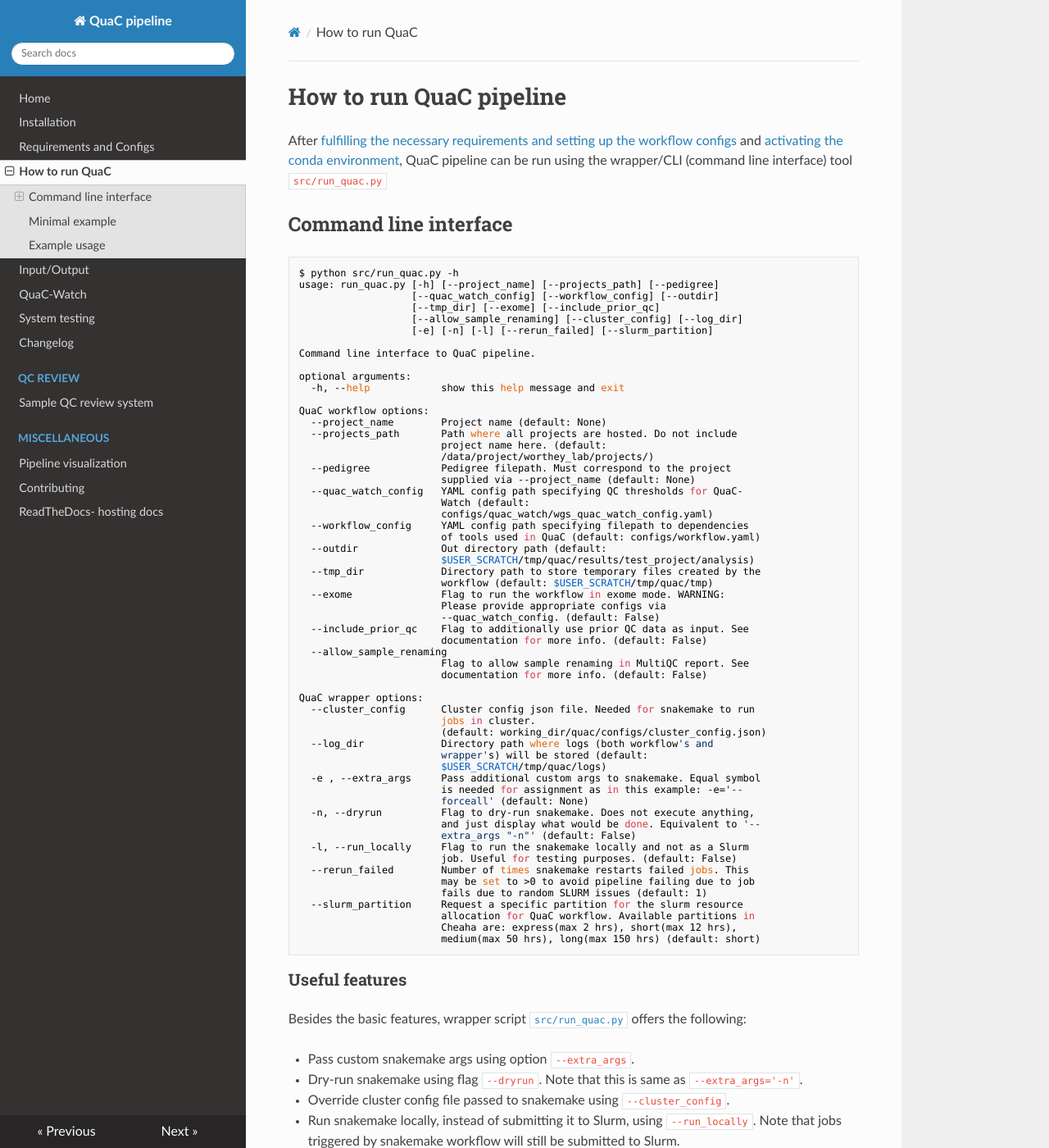
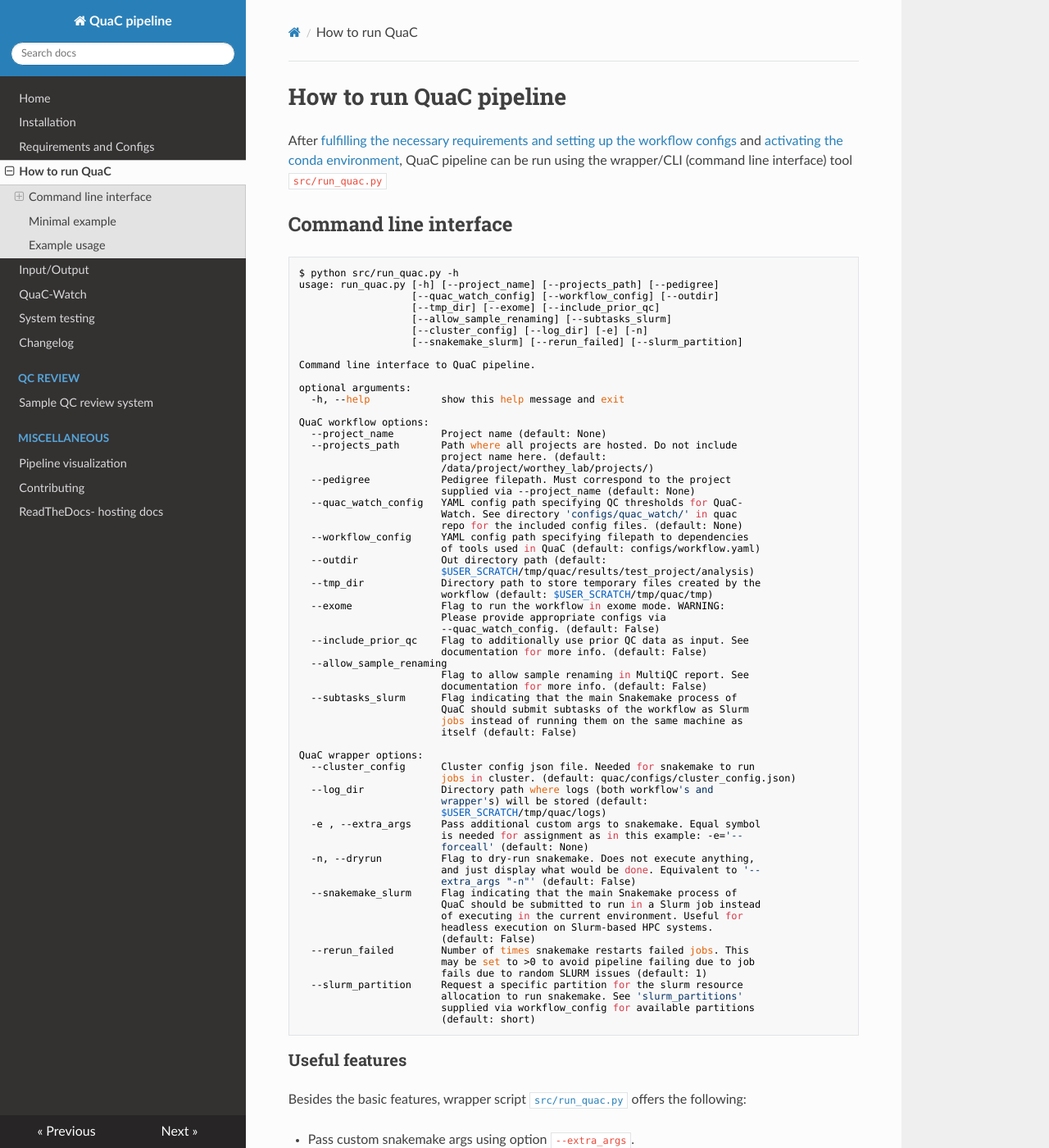
Before and after one commit to uab-cgds-worthey/quac, an MkDocs documentation site: the page built from docs/quac_cli.md, in a window 1280 px wide and 1400 px high. Shown: the whole window at 82% size. Built offline with MkDocs 1.6.1, drawn with Linux system fonts in a browser that asks for light colours; nearby versions of some CDN libraries; some of the changed text lies outside the part shown.

Commit message:
updates cli help message reflecting new merged PR

````diff
--- a/docs/quac_cli.md
+++ b/docs/quac_cli.md
@@ -11,8 +11,9 @@ $ python src/run_quac.py -h
 usage: run_quac.py [-h] [--project_name] [--projects_path] [--pedigree]
                    [--quac_watch_config] [--workflow_config] [--outdir]
                    [--tmp_dir] [--exome] [--include_prior_qc]
-                   [--allow_sample_renaming] [--cluster_config] [--log_dir]
-                   [-e] [-n] [-l] [--rerun_failed] [--slurm_partition]
+                   [--allow_sample_renaming] [--subtasks_slurm]
+                   [--cluster_config] [--log_dir] [-e] [-n]
+                   [--snakemake_slurm] [--rerun_failed] [--slurm_partition]
 
 Command line interface to QuaC pipeline.
 
@@ -27,8 +28,8 @@ QuaC workflow options:
   --pedigree            Pedigree filepath. Must correspond to the project
                         supplied via --project_name (default: None)
   --quac_watch_config   YAML config path specifying QC thresholds for QuaC-
-                        Watch (default:
-                        configs/quac_watch/wgs_quac_watch_config.yaml)
+                        Watch. See directory 'configs/quac_watch/' in quac
+                        repo for the included config files. (default: None)
   --workflow_config     YAML config path specifying filepath to dependencies
                         of tools used in QuaC (default: configs/workflow.yaml)
   --outdir              Out directory path (default:
@@ -43,11 +44,14 @@ QuaC workflow options:
   --allow_sample_renaming
                         Flag to allow sample renaming in MultiQC report. See
                         documentation for more info. (default: False)
+  --subtasks_slurm      Flag indicating that the main Snakemake process of
+                        QuaC should submit subtasks of the workflow as Slurm
+                        jobs instead of running them on the same machine as
+                        itself (default: False)
 
 QuaC wrapper options:
   --cluster_config      Cluster config json file. Needed for snakemake to run
-                        jobs in cluster.
-                        (default: working_dir/quac/configs/cluster_config.json)
+                        jobs in cluster. (default: quac/configs/cluster_config.json)
   --log_dir             Directory path where logs (both workflow's and
                         wrapper's) will be stored (default:
                         $USER_SCRATCH/tmp/quac/logs)
@@ -57,15 +61,18 @@ QuaC wrapper options:
   -n, --dryrun          Flag to dry-run snakemake. Does not execute anything,
                         and just display what would be done. Equivalent to '--
                         extra_args "-n"' (default: False)
-  -l, --run_locally     Flag to run the snakemake locally and not as a Slurm
-                        job. Useful for testing purposes. (default: False)
+  --snakemake_slurm     Flag indicating that the main Snakemake process of
+                        QuaC should be submitted to run in a Slurm job instead
+                        of executing in the current environment. Useful for
+                        headless execution on Slurm-based HPC systems.
+                        (default: False)
   --rerun_failed        Number of times snakemake restarts failed jobs. This
                         may be set to >0 to avoid pipeline failing due to job
                         fails due to random SLURM issues (default: 1)
   --slurm_partition     Request a specific partition for the slurm resource
-                        allocation for QuaC workflow. Available partitions in
-                        Cheaha are: express(max 2 hrs), short(max 12 hrs),
-                        medium(max 50 hrs), long(max 150 hrs) (default: short)
+                        allocation to run snakemake. See 'slurm_partitions'
+                        supplied via workflow_config for available partitions
+                        (default: short)
 ```
 
 ### Useful features
@@ -75,10 +82,10 @@ Besides the basic features, wrapper script [`src/run_quac.py`](../src/run_quac.p
 - Pass custom snakemake args using option `--extra_args`.
 - Dry-run snakemake using flag `--dryrun`. Note that this is same as `--extra_args='-n'`.
 - Override cluster config file passed to snakemake using `--cluster_config`.
-- Run snakemake locally, instead of submitting it to Slurm, using `--run_locally`. Note that jobs triggered by snakemake
-  workflow will still be submitted to Slurm.
+- Submit snakemake process to Slurm, instead of running it locally, using `--snakemake_slurm`.
+- Override slurm partition used for the snakemake procees via `--slurm_partition`.
+- Submit jobs triggered by snakemake workflow to Slurm using `--subtasks_slurm`.
 - Reruns failed jobs once again by default. This may be modified using `--rerun_failed`.
-- Override slurm partition used via `--slurm_partition`.
 
 ## Minimal example
 
````
